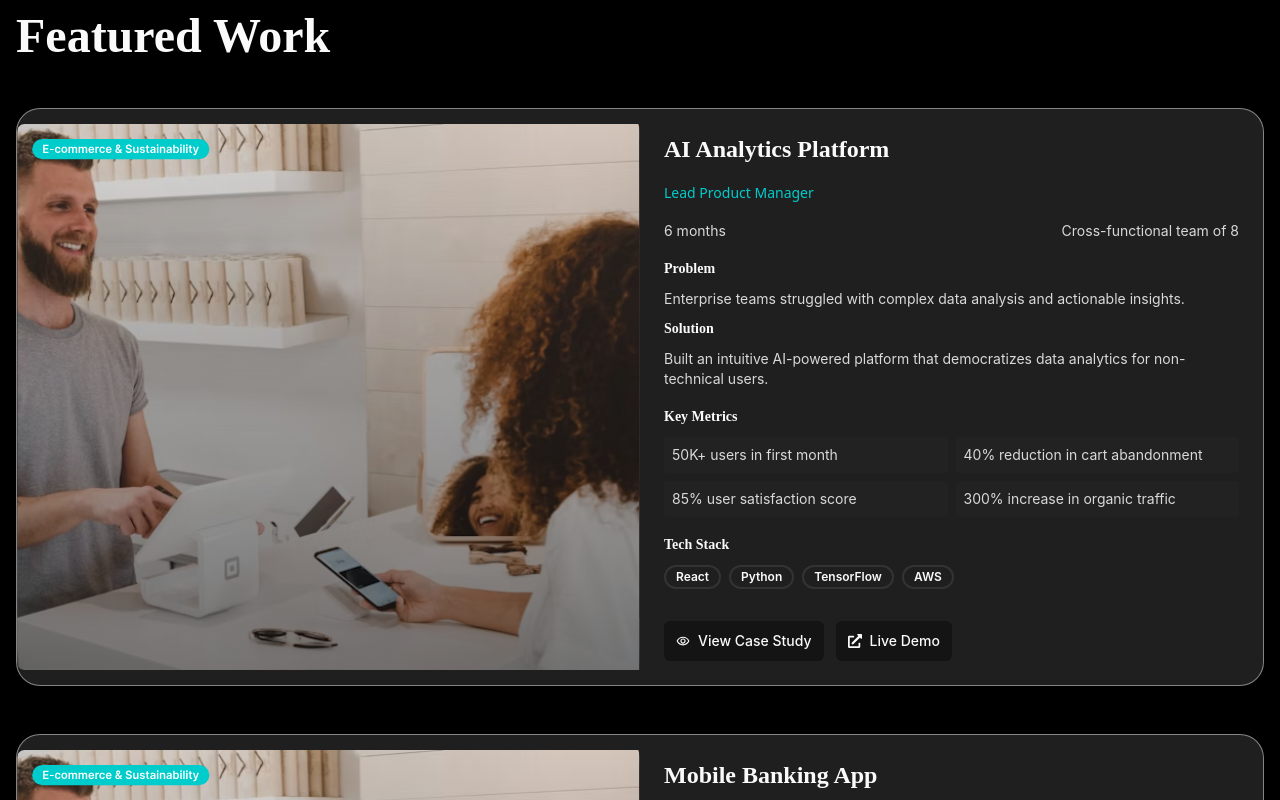
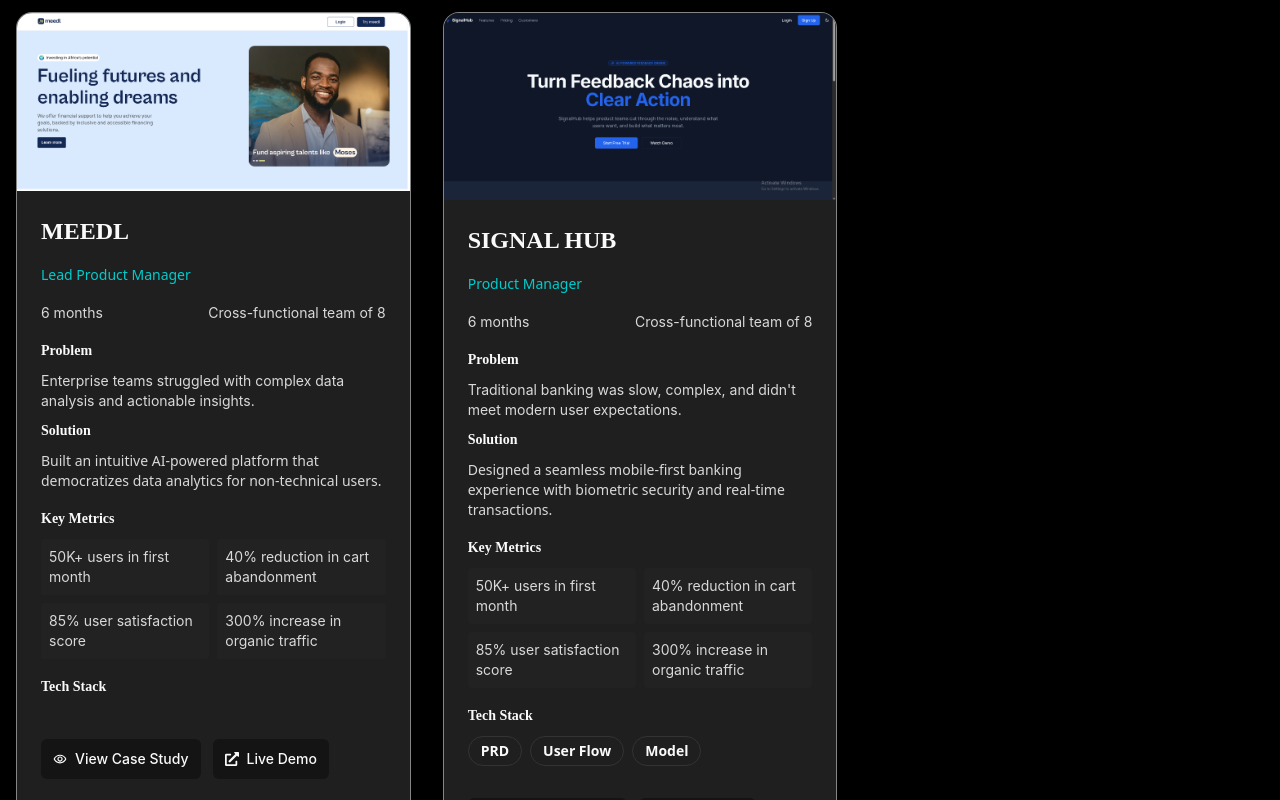
Before and after one commit to MOYIN-21/Portfolio-Website, a React (Vite) app: page /projects in a window 1280 px wide. Shown: the part 540-1340 px from the top of the page. Built offline with nearby package versions, Linux system fonts and the light colour scheme.

Commit message:
Blog was removed

```diff
--- a/src/components/HomeSections/HomeProjects.jsx
+++ b/src/components/HomeSections/HomeProjects.jsx
@@ -213,6 +213,12 @@ const HomeProjects = () => {
               </div>
           ))}
         </div>
+        <Link to="/projects">
+          <p className="playfair-text-semantic-heading2 pt-6 md:text-3xl text-2xl leading-8 text-[#FAFAFA] hover:text-[#00C3D0] transition duration-300 cursor-pointer">
+            Click to see more Projects
+          </p>
+        </Link>
+        {/*<p className='playfair-text-semantic-heading2 md:text-3xl text-2xl leading-8 text-[#FAFAFA]'>More Projects</p>*/}
       </div>
     </section>
   )
--- a/src/components/Sections/Projects.jsx
+++ b/src/components/Sections/Projects.jsx
@@ -2,16 +2,14 @@ import React from 'react'
 import { MdOutlineRemoveRedEye } from "react-icons/md";
 import { FaExternalLinkAlt } from "react-icons/fa";
 import { Link } from 'react-router-dom';
-import featureProjects from '../../assets/featureProjects.svg';
-import GreenCity from "../../assets/GreenCity.svg";
-import FinanceFlow from "../../assets/FinanceFlow.svg";
-import LearnLab from "../../assets/LearnLab.svg";
-import TravelMate from "../../assets/TravelMate.svg";
+import meedl from "../../assets/Meedl.png";
+import signalHub from "../../assets/signalHub.png";
 import FooterCTASection from '../reusables/FooterCTASection'
 
 const projects = [
   {
-    title: "AI Analytics Platform",
+    title: "MEEDL",
+    image: meedl,
     role: "Lead Product Manager",
     duration: "6 months",
     team: "Cross-functional team of 8",
@@ -23,10 +21,19 @@ const projects = [
       "85% user satisfaction score",
       "300% increase in organic traffic"
     ],
-    techStack: ["React", "Python", "TensorFlow", "AWS"]
+    // resources: [
+    //   { name: "PRD", url: "https://docs.google.com/document/d/1Tx2XBmmKK9BlWeWVi_XUHSawfPjOsEYm4ZOnWb1GNQo/edit" },
+    //   { name: "User Flow", url: "https://whimsical.com/signalhub-userflow-PE7Ataa7JMSWes7wDMPGAX" },
+    //   { name: "Model", url: "https://docs.google.com/presentation/d/18oxS6OfVN9IPnYv1Hl6geudzXJq14PQy/edit" },
+    //   // { name: "Business Case", url: "https://docs.google.com/document/d/1Tszt9Ck5dzFXyFZNhmU1SuQQKVMPZZuTaYTrhGFMCxs/edit" }
+    // ],
+    // // techStack: ["React", "Python", "TensorFlow", "AWS"],
+    // link: "https://studio--studio-4626559585-22018.us-central1.hosted.app/",
+    // buisnessCase: "https://docs.google.com/document/d/1Tszt9Ck5dzFXyFZNhmU1SuQQKVMPZZuTaYTrhGFMCxs/edit?usp=sharing"
   },
   {
-    title: "Mobile Banking App",
+    title: "SIGNAL HUB",
+    image: signalHub,
     role: "Product Manager",
     duration: "6 months",
     team: "Cross-functional team of 8",
@@ -38,72 +45,81 @@ const projects = [
       "85% user satisfaction score",
       "300% increase in organic traffic"
     ],
-    techStack: ["React Native", "Blockchain", "Node.js", "AWS"]
+    resources: [
+      { name: "PRD", url: "https://docs.google.com/document/d/1Tx2XBmmKK9BlWeWVi_XUHSawfPjOsEYm4ZOnWb1GNQo/edit" },
+      { name: "User Flow", url: "https://whimsical.com/signalhub-userflow-PE7Ataa7JMSWes7wDMPGAX" },
+      { name: "Model", url: "https://docs.google.com/presentation/d/18oxS6OfVN9IPnYv1Hl6geudzXJq14PQy/edit" },
+      // { name: "Business Case", url: "https://docs.google.com/document/d/1Tszt9Ck5dzFXyFZNhmU1SuQQKVMPZZuTaYTrhGFMCxs/edit" }
+    ],
+    // techStack: ["React", "Python", "TensorFlow", "AWS"],
+    link: "https://studio--studio-4626559585-22018.us-central1.hosted.app/",
+    buisnessCase: "https://docs.google.com/document/d/1Tszt9Ck5dzFXyFZNhmU1SuQQKVMPZZuTaYTrhGFMCxs/edit?usp=sharing"
+
   },
-  {
-    image: FinanceFlow,
-    title: "FinanceFlow Dashboard",
-    role: "Product Manager",
-    duration: "4 months",
-    team: "FinTech startup team",
-    problem: "Small business owners needed better tools to track expenses, manage invoices, and understand their financial health.",
-    solution: "Designed a comprehensive financial dashboard with real-time analytics, automated expense categorization, and cash flow predictions.",
-    keyMetrics: [
-      "1000+ small businesses using platform",
-      "90% improved financial visibility",
-      "45% reduction in manual bookkeeping",
-      "99.9% uptime achieved"
-    ],
-    techStack: ["Vue.js", "D3.js", "FastAPI", "PostgreSQL"]
-  },
-  {
-    image: LearnLab,
-    title: "LearnLab Education Platform",
-    role: "UX/UI Designer",
-    duration: "5 months",
-    team: "Education technology specialists",
-    problem: "Online learning platforms lacked engagement and personalized learning paths for different learning styles.",
-    solution: "Designed an adaptive learning platform with AI-powered personalization, interactive content, and progress tracking.",
-    keyMetrics: [
-      "40% improvement in learning outcomes",
-      "25% increase in course completion",
-      "15% active student",
-      "95% instructor satisfaction"
-    ],
-    techStack: ["Angular", "TensorFlow", "Python", "Django", "Redis"]
-  },
-  {
-    image: TravelMate,
-    title: "TravelMate Social Platform",
-    role: "Lead Designer",
-    duration: "7 months",
-    team: "International development team",
-    problem: "Travelers wanted to connect with locals and other travelers but existing platforms were fragmented and unsafe.",
-    solution: "Created a social travel platform with verified user profiles, local guide matching, and trip planning collaboration tools",
-    keyMetrics: [
-      "25K+ travelers connected",
-      "500+ local experiences facilitated",
-      "15 countries expansion",
-      "4.7/5 user safety rating"
-    ],
-    techStack: ["React", "GraphQL", "Node.js", "MongoDB", "AWS"]
-  },
-  {
-    image: GreenCity,
-    title: "GreenCity IoT Dashboard",
-    role: "Senior Product Designer",
-    duration: "9 months",
-    team: "Smart city initiative team",
-    problem: "City planners needed better tools to monitor environmental data and make informed decisions about urban sustainability.",
-    solution: "Designed an IoT data visualization dashboard for monitoring air quality, traffic patterns, and energy consumption across the city.",
-    keyMetrics: [
-      "3 cities implementation",
-      "",
-      "35% improvement in planning efficiency",
-      "100+ data points monitored"
-    ],
-    techStack: ["React", "D3.js", "InfluxDB", "Node.js", "Docker"]
-  },
+  // {
+  //   image: FinanceFlow,
+  //   title: "FinanceFlow Dashboard",
+  //   role: "Product Manager",
+  //   duration: "4 months",
+  //   team: "FinTech startup team",
+  //   problem: "Small business owners needed better tools to track expenses, manage invoices, and understand their financial health.",
+  //   solution: "Designed a comprehensive financial dashboard with real-time analytics, automated expense categorization, and cash flow predictions.",
+  //   keyMetrics: [
+  //     "1000+ small businesses using platform",
+  //     "90% improved financial visibility",
+  //     "45% reduction in manual bookkeeping",
+  //     "99.9% uptime achieved"
+  //   ],
+  //   techStack: ["Vue.js", "D3.js", "FastAPI", "PostgreSQL"]
+  // },
+  // {
+  //   image: LearnLab,
+  //   title: "LearnLab Education Platform",
+  //   role: "UX/UI Designer",
+  //   duration: "5 months",
+  //   team: "Education technology specialists",
+  //   problem: "Online learning platforms lacked engagement and personalized learning paths for different learning styles.",
+  //   solution: "Designed an adaptive learning platform with AI-powered personalization, interactive content, and progress tracking.",
+  //   keyMetrics: [
+  //     "40% improvement in learning outcomes",
+  //     "25% increase in course completion",
+  //     "15% active student",
+  //     "95% instructor satisfaction"
+  //   ],
+  //   techStack: ["Angular", "TensorFlow", "Python", "Django", "Redis"]
+  // },
+  // {
+  //   image: TravelMate,
+  //   title: "TravelMate Social Platform",
+  //   role: "Lead Designer",
+  //   duration: "7 months",
+  //   team: "International development team",
+  //   problem: "Travelers wanted to connect with locals and other travelers but existing platforms were fragmented and unsafe.",
+  //   solution: "Created a social travel platform with verified user profiles, local guide matching, and trip planning collaboration tools",
+  //   keyMetrics: [
+  //     "25K+ travelers connected",
+  //     "500+ local experiences facilitated",
+  //     "15 countries expansion",
+  //     "4.7/5 user safety rating"
+  //   ],
+  //   techStack: ["React", "GraphQL", "Node.js", "MongoDB", "AWS"]
+  // },
+  // {
+  //   image: GreenCity,
+  //   title: "GreenCity IoT Dashboard",
+  //   role: "Senior Product Designer",
+  //   duration: "9 months",
+  //   team: "Smart city initiative team",
+  //   problem: "City planners needed better tools to monitor environmental data and make informed decisions about urban sustainability.",
+  //   solution: "Designed an IoT data visualization dashboard for monitoring air quality, traffic patterns, and energy consumption across the city.",
+  //   keyMetrics: [
+  //     "3 cities implementation",
+  //     "",
+  //     "35% improvement in planning efficiency",
+  //     "100+ data points monitored"
+  //   ],
+  //   techStack: ["React", "D3.js", "InfluxDB", "Node.js", "Docker"]
+  // },
 
 ];
 
@@ -124,91 +140,91 @@ const Projects = () => {
             </p>
       </div>
 
-     <div className='flex flex-col space-y-12 md:pt-20'>
-      <p className='playfair-text-semantic-heading2 md:text-5xl text-2xl leading-12 text-[#FAFAFA]'>Featured Work</p>
-      <div className='space-y-12'>
-         {projects.slice(0, 2).map((project, idx) => (
-        <div
-          key={idx}
-          className="flex flex-col md:flex-row bg-[#1F1F1F] w-full max-w-7xl rounded-3xl border border-[#EBEBEB80] overflow-hidden"
-        >
+     {/*<div className='flex flex-col space-y-12 md:pt-20'>*/}
+     {/* <p className='playfair-text-semantic-heading2 md:text-5xl text-2xl leading-12 text-[#FAFAFA]'>Featured Work</p>*/}
+     {/* <div className='space-y-12'>*/}
+     {/*    {projects.slice(0, 2).map((project, idx) => (*/}
+     {/*   <div*/}
+     {/*     key={idx}*/}
+     {/*     className="flex flex-col md:flex-row bg-[#1F1F1F] w-full max-w-7xl rounded-3xl border border-[#EBEBEB80] overflow-hidden"*/}
+     {/*   >*/}
+     {/*     */}
+     {/*     <div className="w-full md:w-1/2 h-64 md:h-auto overflow-hidden relative flex items-center justify-center">*/}
+     {/*       <img*/}
+     {/*         src={featureProjects}*/}
+     {/*         alt={project.title}*/}
+     {/*         className="w-full h-full object-cover md:object-contain rounded-t-3xl md:rounded-l-3xl"*/}
+     {/*       />*/}
+     {/*     </div>*/}
 
-          <div className="w-full md:w-1/2 h-64 md:h-auto overflow-hidden relative flex items-center justify-center">
-            <img
-              src={featureProjects}
-              alt={project.title}
-              className="w-full h-full object-cover md:object-contain rounded-t-3xl md:rounded-l-3xl"
-            />
-          </div>
+     {/*     <div className="w-full md:w-1/2 p-6 flex flex-col space-y-4">*/}
+     {/*       <p className="Text-playfair-display-semiBold text-2xl leading-8 text-[#FAFAFA] font-medium">{project.title}</p>*/}
+     {/*       <p className="text-sm leading-6 font-playfair text-[#00CCCC]">{project.role}</p>*/}
 
-          <div className="w-full md:w-1/2 p-6 flex flex-col space-y-4">
-            <p className="Text-playfair-display-semiBold text-2xl leading-8 text-[#FAFAFA] font-medium">{project.title}</p>
-            <p className="text-sm leading-6 font-playfair text-[#00CCCC]">{project.role}</p>
+     {/*       <div className="flex text-inter-regular text-sm leading-5 justify-between text-[#D9D9D9]">*/}
+     {/*         <p>{project.duration}</p>*/}
+     {/*         <p>{project.team}</p>*/}
+     {/*       </div>*/}
 
-            <div className="flex text-inter-regular text-sm leading-5 justify-between text-[#D9D9D9]">
-              <p>{project.duration}</p>
-              <p>{project.team}</p>
-            </div>
+     {/*       <div className="space-y-2">*/}
+     {/*         <p className="Text-playfair-display-semiBold text-sm leading-6 text-[#FAFAFA]">Problem</p>*/}
+     {/*         <p className="text-sm text-inter-regular leading-5 text-[#D9D9D9]">{project.problem}</p>*/}
+     {/*         <p className="text-sm leading-6  Text-playfair-display-semiBold text-[#FAFAFA]">Solution</p>*/}
+     {/*         <p className="text-sm text-inter-regular leading-5 text-[#D9D9D9]">{project.solution}</p>*/}
+     {/*       </div>*/}
 
-            <div className="space-y-2">
-              <p className="Text-playfair-display-semiBold text-sm leading-6 text-[#FAFAFA]">Problem</p>
-              <p className="text-sm text-inter-regular leading-5 text-[#D9D9D9]">{project.problem}</p>
-              <p className="text-sm leading-6  Text-playfair-display-semiBold text-[#FAFAFA]">Solution</p>
-              <p className="text-sm text-inter-regular leading-5 text-[#D9D9D9]">{project.solution}</p>
-            </div>
+     {/*       <div>*/}
+     {/*         <p className="text-sm Text-playfair-display-semiBold leading-6 text-[#FAFAFA] mb-2">Key Metrics</p>*/}
+     {/*         <div className="grid grid-cols-1 sm:grid-cols-2 gap-2">*/}
+     {/*           {project.keyMetrics.map((metric, i) => (*/}
+     {/*             <div*/}
+     {/*               key={i}*/}
+     {/*               className="text-sm text-inter-regular leading-5 text-[#D9D9D9] bg-[#26262680] p-2 rounded"*/}
+     {/*             >*/}
+     {/*               {metric}*/}
+     {/*             </div>*/}
+     {/*           ))}*/}
+     {/*         </div>*/}
+     {/*       </div>*/}
 
-            <div>
-              <p className="text-sm Text-playfair-display-semiBold leading-6 text-[#FAFAFA] mb-2">Key Metrics</p>
-              <div className="grid grid-cols-1 sm:grid-cols-2 gap-2">
-                {project.keyMetrics.map((metric, i) => (
-                  <div
-                    key={i}
-                    className="text-sm text-inter-regular leading-5 text-[#D9D9D9] bg-[#26262680] p-2 rounded"
-                  >
-                    {metric}
-                  </div>
-                ))}
-              </div>
-            </div>
+     {/*       <div>*/}
+     {/*         <p className="text-sm Text-playfair-display-semiBold leading-6 text-[#FAFAFA] mb-2">Tech Stack</p>*/}
+     {/*         <div className="flex flex-wrap gap-2">*/}
+     {/*           {project.techStack.map((tech, i) => (*/}
+     {/*             <div*/}
+     {/*               key={i}*/}
+     {/*               className="py-0.5 px-2.5 w-fit text-inter-semibold text-[12px] leading-4 text-xs rounded-full border-2 border-[#333333] text-[#FAFAFA] font-semibold"*/}
+     {/*             >*/}
+     {/*               {tech}*/}
+     {/*             </div>*/}
+     {/*           ))}*/}
+     {/*         </div>*/}
+     {/*       </div>*/}
 
-            <div>
-              <p className="text-sm Text-playfair-display-semiBold leading-6 text-[#FAFAFA] mb-2">Tech Stack</p>
-              <div className="flex flex-wrap gap-2">
-                {project.techStack.map((tech, i) => (
-                  <div
-                    key={i}
-                    className="py-0.5 px-2.5 w-fit text-inter-semibold text-[12px] leading-4 text-xs rounded-full border-2 border-[#333333] text-[#FAFAFA] font-semibold"
-                  >
-                    {tech}
-                  </div>
-                ))}
-              </div>
-            </div>
-
-            <div className="text-inter-medium text-sm leading-5 flex flex-col sm:flex-row gap-3 pt-4">
-              <Link
-                to=""
-                className="inline-flex items-center gap-2 rounded-md bg-[#141414] text-[#FAFAFA] py-2.5 px-3"
-              >
-                <MdOutlineRemoveRedEye /> View Case Study
-              </Link>
-              <Link
-                to=""
-                className="inline-flex items-center gap-2 rounded-md bg-[#141414] text-[#FAFAFA] py-2.5 px-3"
-              >
-                <FaExternalLinkAlt /> Live Demo
-              </Link>
-            </div>
-          </div>
-        </div>
-      ))}
-      </div>
-     </div>
+     {/*       <div className="text-inter-medium text-sm leading-5 flex flex-col sm:flex-row gap-3 pt-4">*/}
+     {/*         <Link*/}
+     {/*           to=""*/}
+     {/*           className="inline-flex items-center gap-2 rounded-md bg-[#141414] text-[#FAFAFA] py-2.5 px-3"*/}
+     {/*         >*/}
+     {/*           <MdOutlineRemoveRedEye /> View Case Study*/}
+     {/*         </Link>*/}
+     {/*         <Link*/}
+     {/*           to=""*/}
+     {/*           className="inline-flex items-center gap-2 rounded-md bg-[#141414] text-[#FAFAFA] py-2.5 px-3"*/}
+     {/*         >*/}
+     {/*           <FaExternalLinkAlt /> Live Demo*/}
+     {/*         </Link>*/}
+     {/*       </div>*/}
+     {/*     </div>*/}
+     {/*   </div>*/}
+     {/* ))}*/}
+     {/* </div>*/}
+     {/*</div>*/}
 
       <div className='flex flex-col max-w-7xl space-y-12'>
         <p className='playfair-text-semantic-heading2 md:text-3xl text-2xl leading-8 text-[#FAFAFA]'>More Projects</p>
         <div className="grid grid-cols-1 md:grid-cols-3 gap-8 w-full">
-        {projects.slice(2).map((project, idx) => (
+          {projects.map((project, idx) => (
               <div
           key={idx}
           className="flex flex-col bg-[#1F1F1F] rounded-2xl border border-[#EBEBEB80] overflow-hidden"
@@ -217,7 +233,13 @@ const Projects = () => {
              <img
                  src={project.image}
                  alt={project.title}
-              className="w-full object-cover"
+                 className="w-full object-cover cursor-pointer"
+                 onClick={() =>
+                     window.open(
+                         project.model,
+                         "_blank"
+                     )
+                 }
              />
 
           <div className="w-full  p-6 flex flex-col space-y-4">
@@ -253,26 +275,27 @@ const Projects = () => {
             <div>
               <p className="text-sm Text-playfair-display-semiBold leading-6 text-[#FAFAFA] mb-2">Tech Stack</p>
               <div className="flex flex-wrap gap-2">
-                {project.techStack.map((tech, i) => (
-                  <div
+                {project.resources?.map((item, i) => (
+                    <button
                         key={i}
-                    className="Text-playfair-display-semiBold leading-6 py-0.5 px-2.5 w-fit text-sm rounded-full border-2 border-[#333333] text-[#FAFAFA] font-semibold"
+                        onClick={() => window.open(item.url, "_blank")}
+                        className="py-1 px-3 text-sm cursor-pointer rounded-full border border-[#333333] text-[#FAFAFA] font-semibold hover:bg-[#009999] transition duration-300"
                     >
-                    {tech}
-                  </div>
+                      {item.name}
+                    </button>
                 ))}
               </div>
             </div>
 
             <div className="flex text-inter-medium text-sm leading-5 flex-col sm:flex-row gap-3 pt-4">
               <Link
-                to=""
+                  to={project.buisnessCase}
                   className="inline-flex items-center gap-2 rounded-md bg-[#141414] text-[#FAFAFA] py-2.5 px-3"
               >
                 <MdOutlineRemoveRedEye /> View Case Study
               </Link>
               <Link
-                to=""
+                to={project.link}
                 className="inline-flex items-center gap-2 rounded-md bg-[#141414] text-[#FAFAFA] py-2.5 px-3"
               >
                 <FaExternalLinkAlt /> Live Demo
```
Lines whose indentation alone changed are shown as unchanged.
